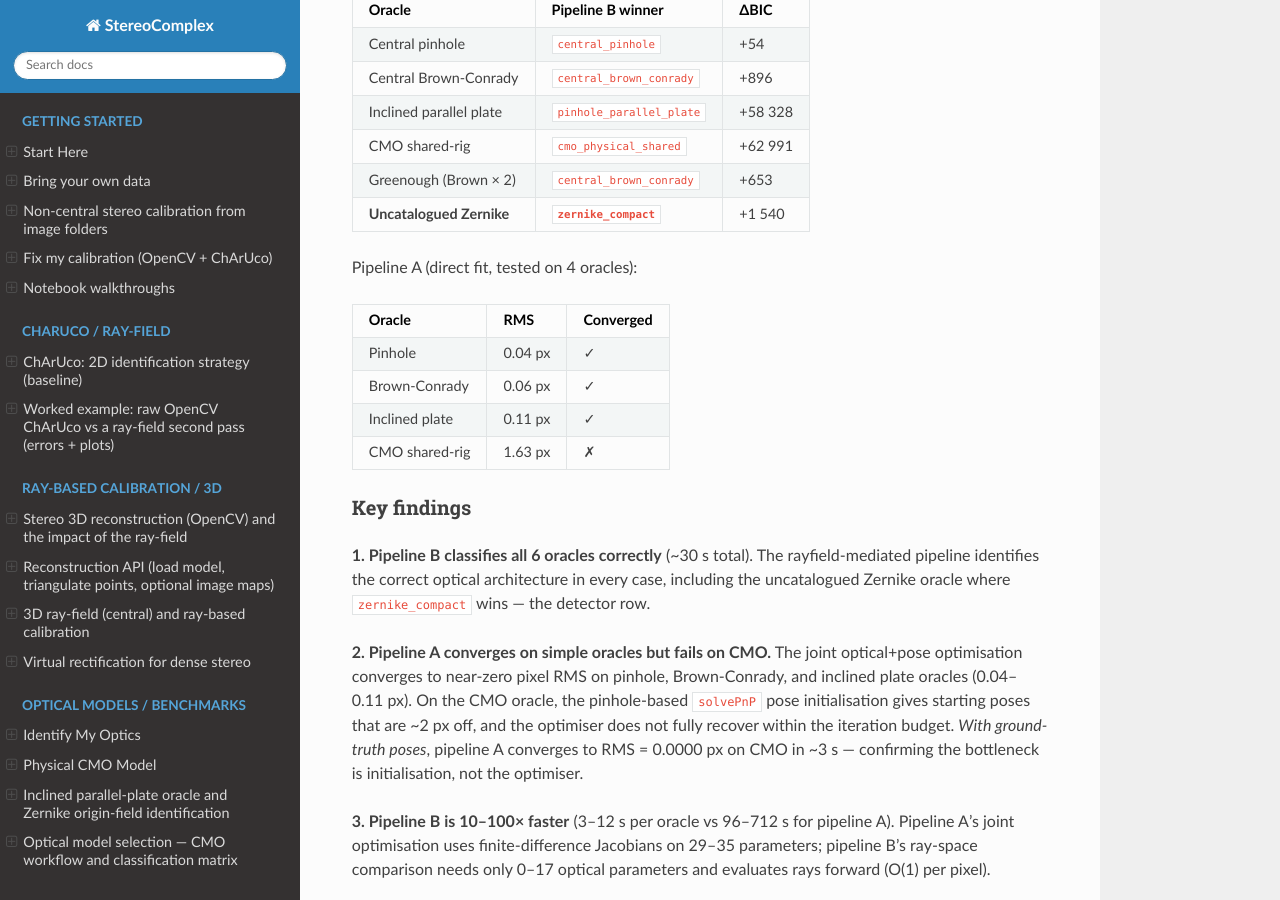
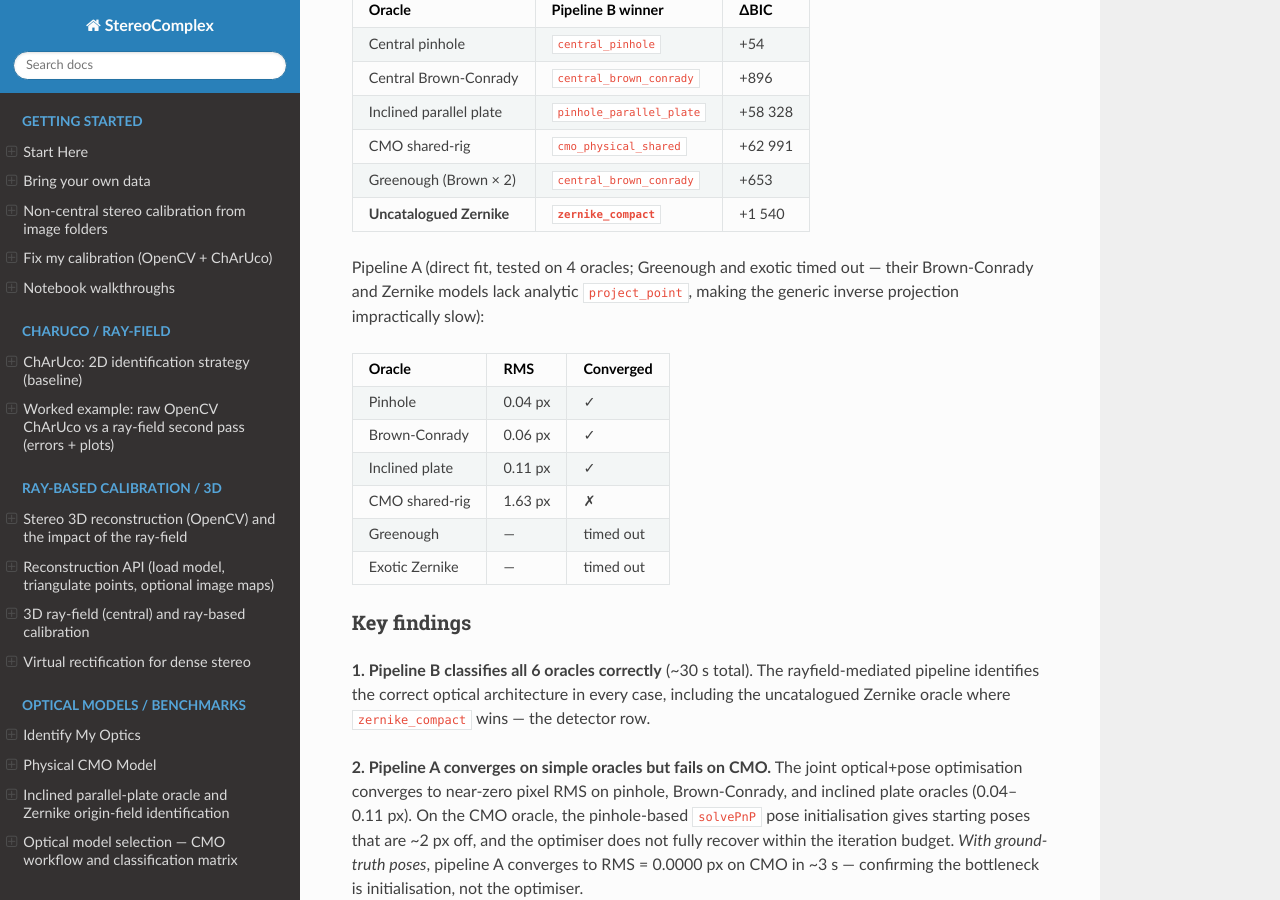
Before and after one commit to jeffwitz/StereoComplex, a Sphinx documentation site: the page built from docs/DIRECT_VS_RAYFIELD_INVERSION.md, in a window 1280 px wide and 900 px high, scrolled down 3962 px. Built offline with Sphinx 7.4.7 and the Read the Docs theme 3.1.0, drawn with Linux system fonts in a browser that asks for light colours.

Commit message:
docs: note Greenough/exotic timed out on pipeline A
Co-Authored-By: Claude Opus 4.7 <noreply@anthropic.com>

```diff
--- a/docs/DIRECT_VS_RAYFIELD_INVERSION.md
+++ b/docs/DIRECT_VS_RAYFIELD_INVERSION.md
@@ -208,7 +208,10 @@ with `seed=42`.
 | Greenough (Brown × 2) | `central_brown_conrady` | +653 |
 | **Uncatalogued Zernike** | **`zernike_compact`** | +1 540 |
 
-Pipeline A (direct fit, tested on 4 oracles):
+Pipeline A (direct fit, tested on 4 oracles; Greenough and exotic
+timed out — their Brown-Conrady and Zernike models lack analytic
+`project_point`, making the generic inverse projection impractically
+slow):
 
 | Oracle | RMS | Converged |
 |---|---|:---:|
@@ -216,6 +219,8 @@ Pipeline A (direct fit, tested on 4 oracles):
 | Brown-Conrady | 0.06 px | ✓ |
 | Inclined plate | 0.11 px | ✓ |
 | CMO shared-rig | 1.63 px | ✗ |
+| Greenough | — | timed out |
+| Exotic Zernike | — | timed out |
 
 ### Key findings
 
```
